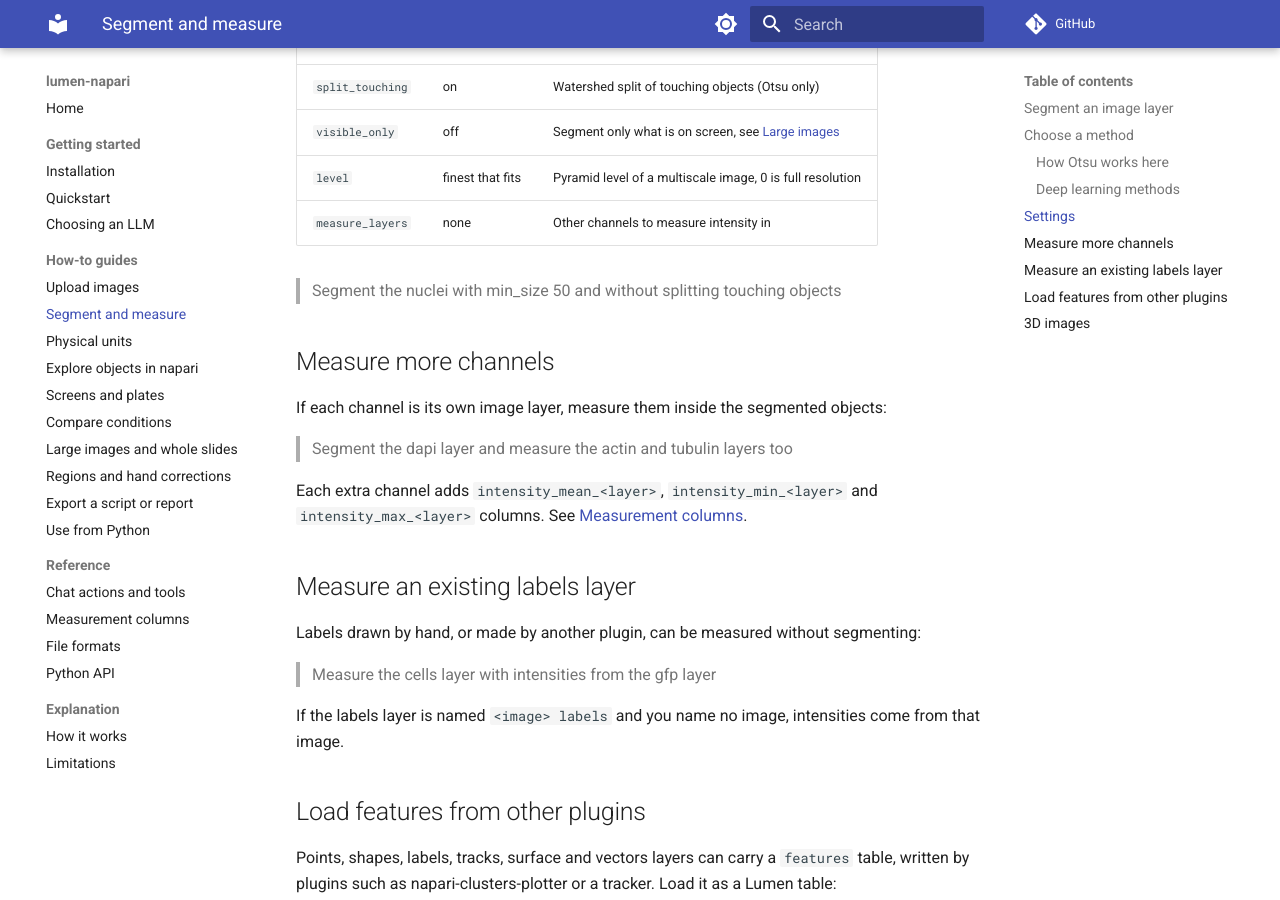
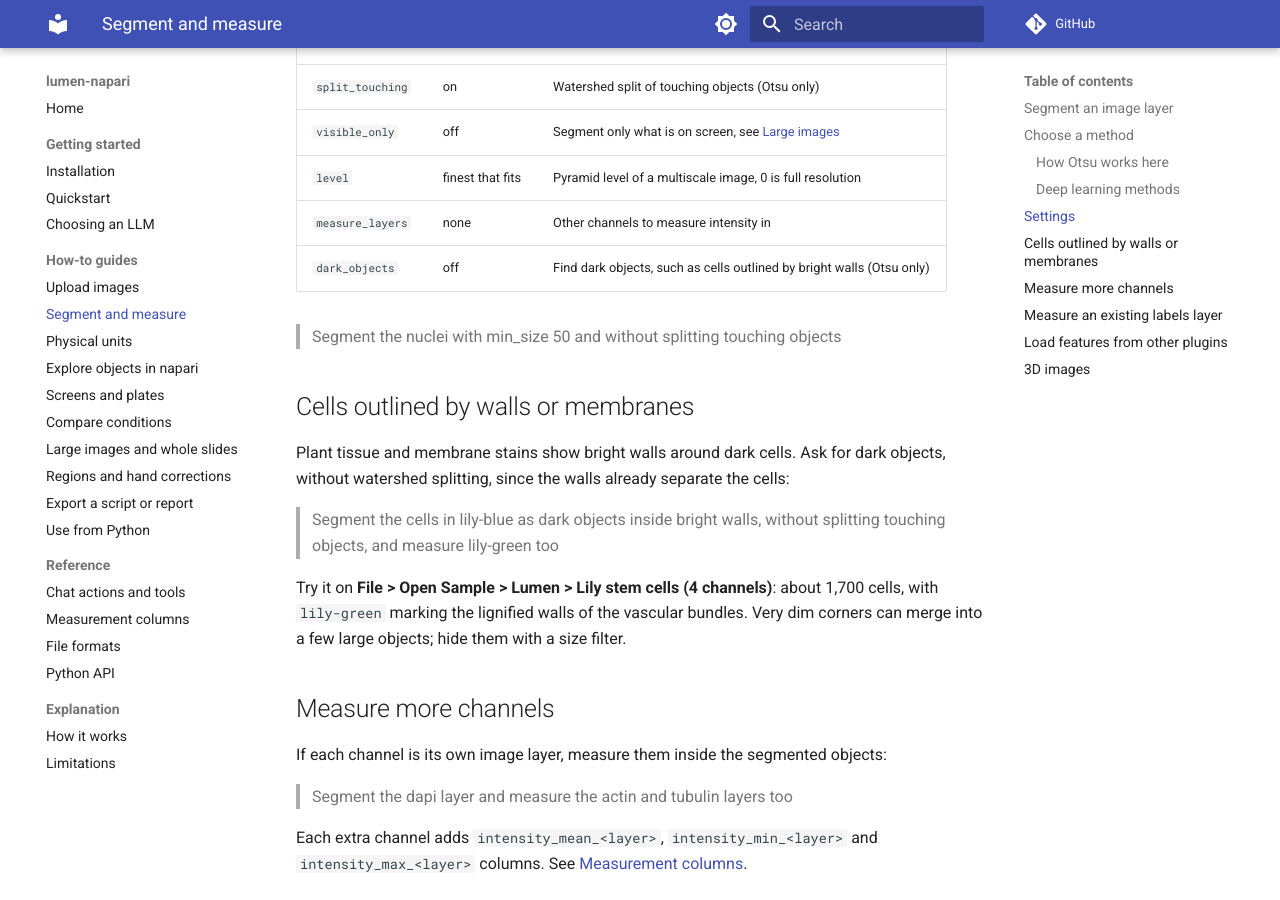
Before and after one commit to ghostiee-11/lumen-napari, an MkDocs documentation site: the page built from docs/how_to/segment.md, in a window 1280 px wide and 900 px high, scrolled down 2168 px. Built offline with MkDocs 1.6.1 and Material for MkDocs 9.7.7, drawn with Linux system fonts in a browser that asks for light colours; comment, search, counter and statistics services are not loaded.

Commit message:
docs: dark objects and the lily sample

```diff
--- a/docs/how_to/segment.md
+++ b/docs/how_to/segment.md
@@ -64,8 +64,17 @@ Say them in plain language, or name them:
 | `visible_only` | off | Segment only what is on screen, see [Large images](large_images.md) |
 | `level` | finest that fits | Pyramid level of a multiscale image, 0 is full resolution |
 | `measure_layers` | none | Other channels to measure intensity in |
+| `dark_objects` | off | Find dark objects, such as cells outlined by bright walls (Otsu only) |
 
 > Segment the nuclei with min_size 50 and without splitting touching objects
+
+## Cells outlined by walls or membranes
+
+Plant tissue and membrane stains show bright walls around dark cells. Ask for dark objects, without watershed splitting, since the walls already separate the cells:
+
+> Segment the cells in lily-blue as dark objects inside bright walls, without splitting touching objects, and measure lily-green too
+
+Try it on **File > Open Sample > Lumen > Lily stem cells (4 channels)**: about 1,700 cells, with `lily-green` marking the lignified walls of the vascular bundles. Very dim corners can merge into a few large objects; hide them with a size filter.
 
 ## Measure more channels
 
```
Also changed, not shown: docs/reference/chat_actions.md (+1 -0 lines), docs/reference/file_formats.md (+3 -1 lines).
